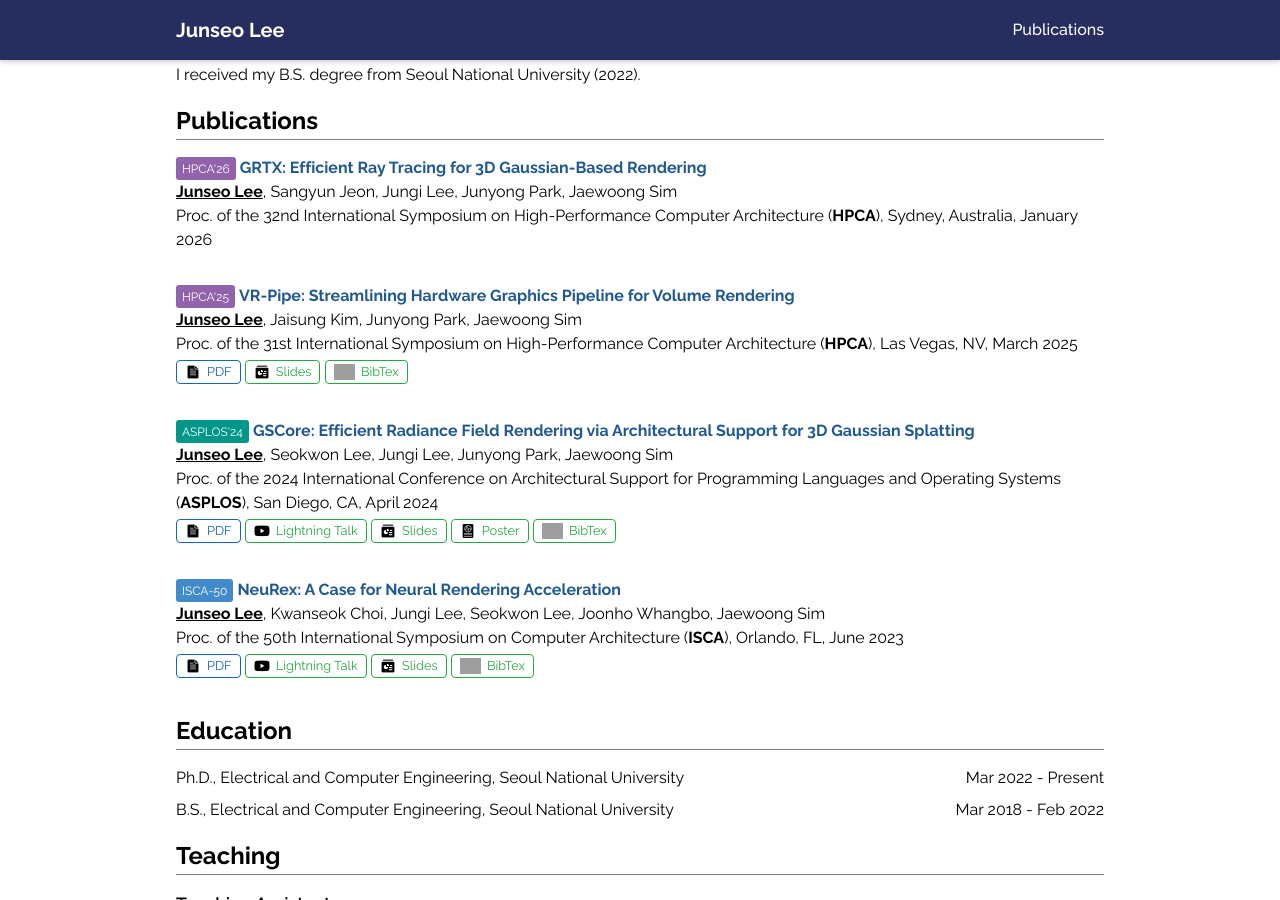
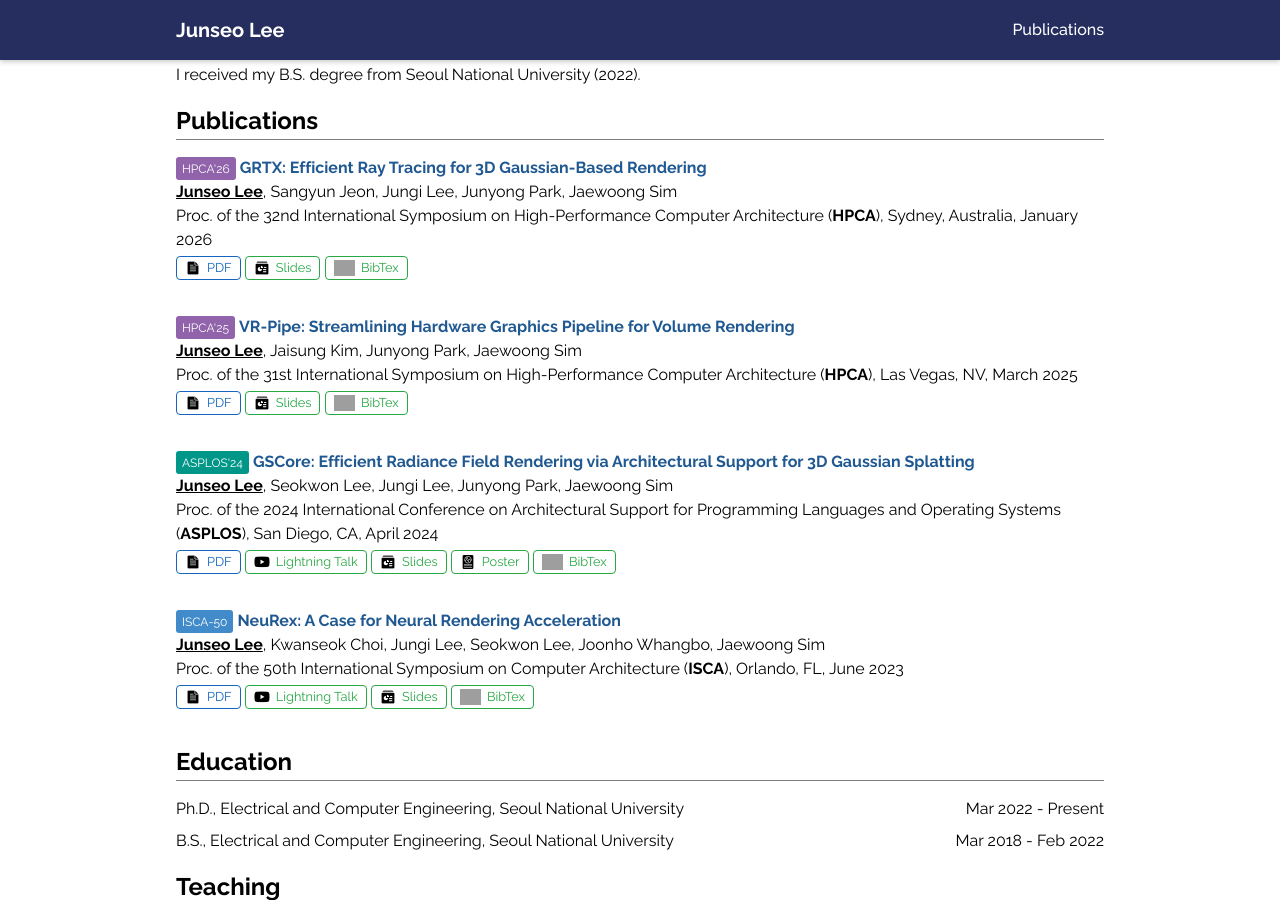
Before and after one commit to junseo013/junseo013.github.io, a Jekyll site: the page built from index.md, in a window 1280 px wide and 900 px high, scrolled down 370 px. Built offline with Jekyll 4.4.1, drawn with Linux system fonts in a browser that asks for light colours; grey boxes are pictures that could not be loaded.

Commit message:
add a paper pdf and main talk slides of GRTX

```diff
--- a/_includes/publications.html
+++ b/_includes/publications.html
@@ -10,7 +10,6 @@
 
   <ul class="paper-list">
     <li class="paper-item">
-      <!-- <img src="assets/images/papers/vr-pipe.png" alt="GRTX" class="paper-image" onclick="openModal(this.src)"> -->
       <div class="paper-content">
         <p>
           <a class="button-link button-hpca" href="https://conf.researchr.org/home/hpca-2026">HPCA'26</a>
@@ -19,6 +18,27 @@
         </p>
         <p><em>Junseo Lee</em>, Sangyun Jeon, Jungi Lee, Junyong Park, Jaewoong Sim</p>
         <p>Proc. of the 32nd International Symposium on High-Performance Computer Architecture (<strong>HPCA</strong>), Sydney, Australia, January 2026</p>
+        <p>
+        <a class="btn btn-outline-primary" href="assets/pubs/hpca26-grtx.pdf">
+          <img src="/assets/images/icons/paper.png" alt="PDF"> PDF
+        </a>
+        <a class="btn btn-outline-success" href="assets/pubs/hpca26-grtx-talk.pdf">
+          <img src="/assets/images/icons/slides.png" alt="Slides"> Slides
+        </a>
+        <a class="btn btn-outline-success" href="javascript:toggleHide('lee-hpca25')">
+          <img src="/assets/images/icons/bibtex.png" alt="BibTex"> BibTex
+        </a>
+        <div class="bibtex-container">
+          <button class="copy-button" data-bibtex-id="lee-hpca25" style="display: none;" onclick="copyBibtex('lee-hpca25')">Copy</button>
+          <pre id="lee-hpca25" class="bibtex">
+@inproceedings{lee-hpca26,
+  author    = {Lee, Junseo and Jeon, Sangyun and Lee, Jungi and Park, Junyong and Sim, Jaewoong},
+  title     = {GRTX: Efficient Ray Tracing for 3D Gaussian-Based Rendering},
+  year      = {2026},
+  booktitle = {Proceedings of the 32nd IEEE International Symposium on High-Performance Computer Architecture (HPCA)}
+}</pre>
+        </div>
+        </p>
       </div>
     </li>
 
```
Also changed, not shown: 2 other files.
